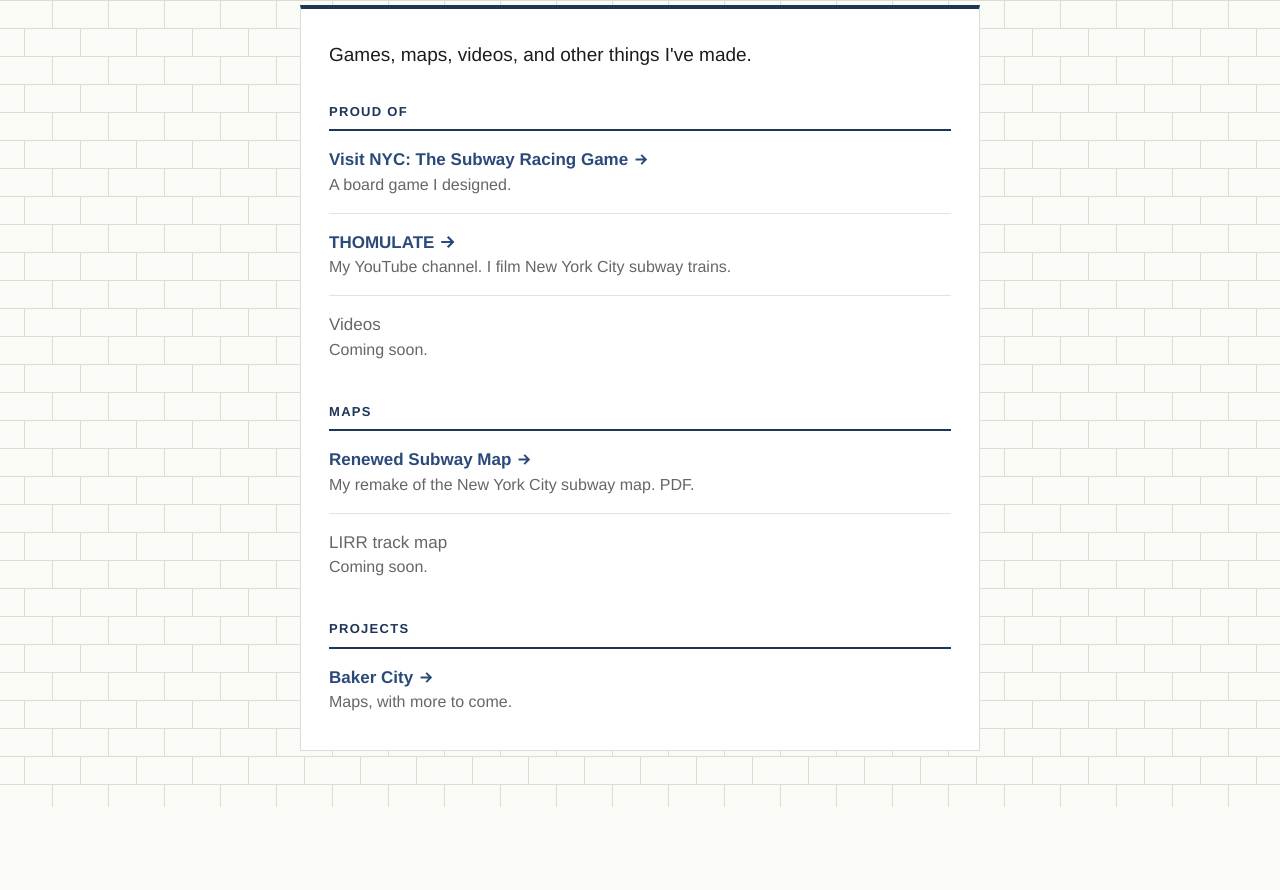
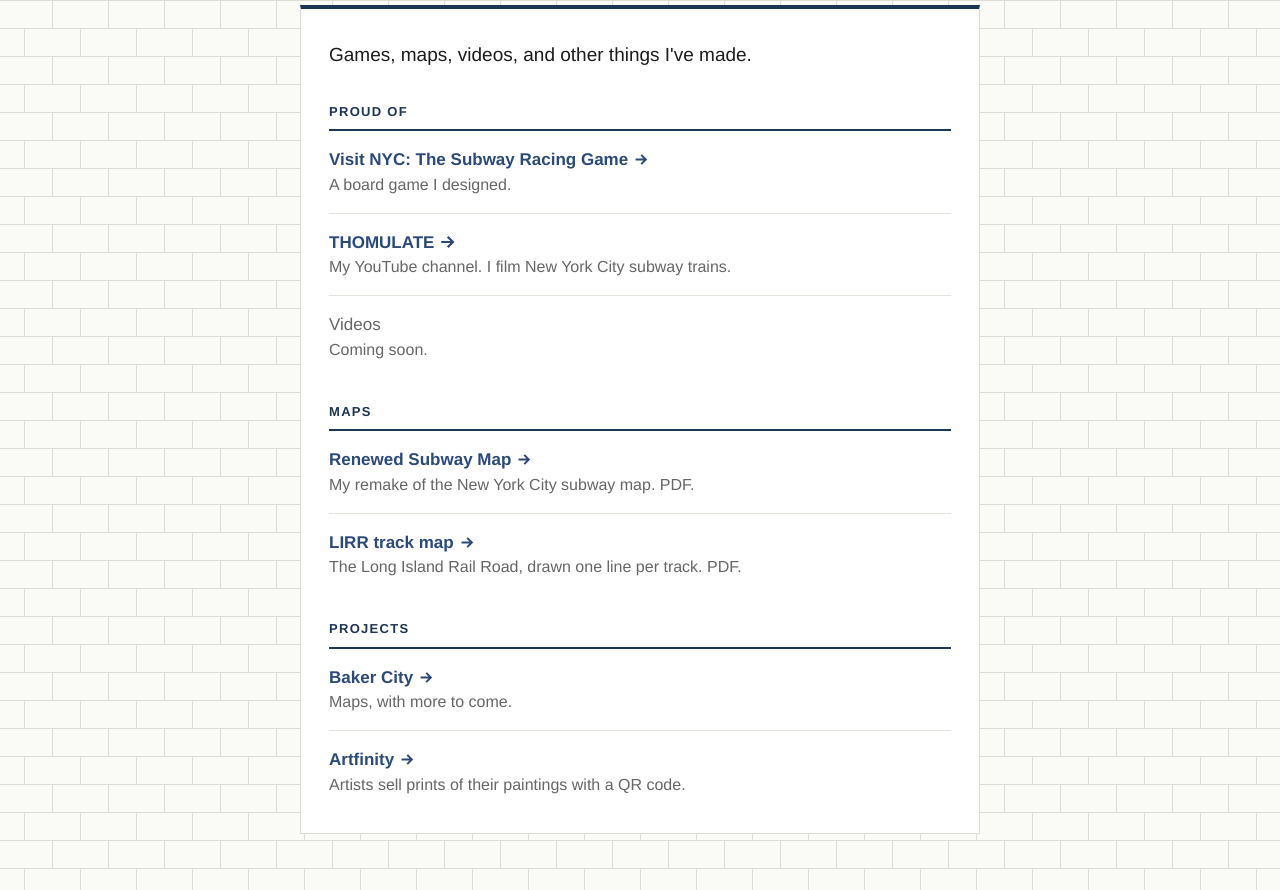
Before and after one commit to thomasdemuth/thomasdemuth.github.io, a plain HTML site: page index.html in a window 1280 px wide. Shown: the part 224-1114 px from the top of the page. Before the commit the page ends 1031 px from the top, so only its background shows below. Drawn offline with Linux system fonts and the light colour scheme.

Commit message:
Add LIRR track map, Baker City geographic map, Artfinity
Co-Authored-By: Claude Fable 5.2 <noreply@anthropic.com>
Claude-Session: https://claude.ai/code/session_01MJAgFZTiHzYjiCf97XHGvQ

```diff
--- a/index.html
+++ b/index.html
@@ -47,9 +47,9 @@
       <a class="name" href="/maps/renewed-subway-map.pdf">Renewed Subway Map</a>
       <span class="about">My remake of the New York City subway map. PDF.</span>
     </li>
-    <li class="soon">
-      <span class="name">LIRR track map</span>
-      <span class="about">Coming soon.</span>
+    <li>
+      <a class="name" href="/maps/lirr-track-map.pdf">LIRR track map</a>
+      <span class="about">The Long Island Rail Road, drawn one line per track. PDF.</span>
     </li>
   </ul>
 
@@ -65,6 +65,10 @@
       <a class="name" href="/baker-city/">Baker City</a>
       <span class="about">Maps, with more to come.</span>
     </li>
+    <li>
+      <a class="name" href="https://theartfinity.com">Artfinity</a>
+      <span class="about">Artists sell prints of their paintings with a QR code.</span>
+    </li>
   </ul>
 </main>
 
```
Also changed, not shown: baker-city/index.html (+5 -1 lines), 2 other files.
